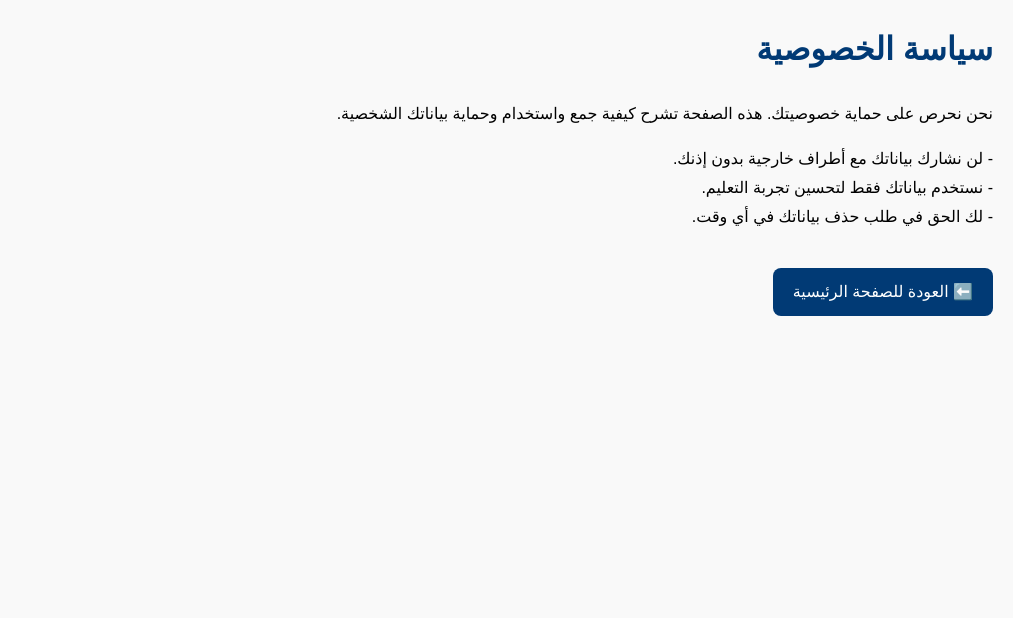
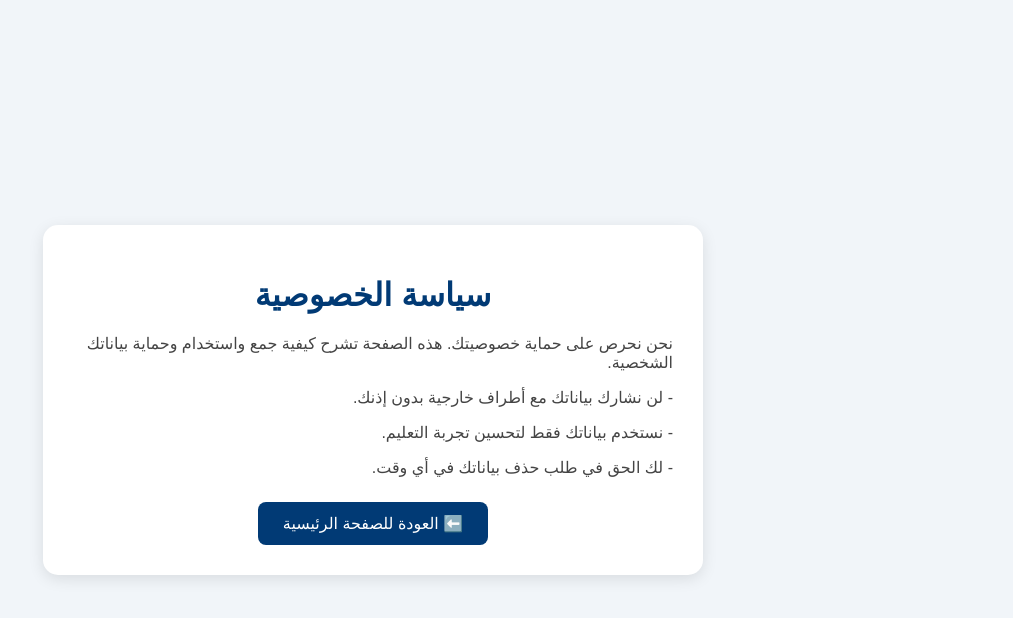
Before and after one commit to aba787/Staj1, a plain HTML site: page privacy.html in a window 1280 px wide. Shown: the whole page, without its empty margins (267-1280 px from the left). Drawn offline with Linux system fonts and the light colour scheme.

Commit message:
Update privacy.html

```diff
--- a/privacy.html
+++ b/privacy.html
@@ -7,21 +7,44 @@
   <style>
     body {
       font-family: "Cairo", sans-serif;
-      margin: 20px;
-      line-height: 1.8;
-      background-color: #f9f9f9;
+      margin: 0;
+      padding: 0;
+      background-color: #f1f5f9;
+      display: flex;
+      justify-content: center;
+      align-items: center;
+      min-height: 100vh;
+    }
+    .card {
+      background: #fff;
+      max-width: 600px;
+      width: 90%;
+      padding: 30px;
+      border-radius: 15px;
+      box-shadow: 0 4px 15px rgba(0,0,0,0.1);
+      text-align: right;
     }
     h1 {
       color: #013a75;
+      margin-bottom: 20px;
+      text-align: center;
+    }
+    p {
+      margin-bottom: 15px;
+      color: #444;
     }
     .back-btn {
-      display: inline-block;
-      margin-top: 20px;
-      padding: 10px 20px;
+      display: block;
+      margin: 25px auto 0;
+      padding: 12px 25px;
       background: #013a75;
       color: white;
       text-decoration: none;
       border-radius: 8px;
+      font-size: 16px;
+      text-align: center;
+      transition: background 0.3s;
+      width: fit-content;
     }
     .back-btn:hover {
       background: #0051a3;
@@ -29,16 +52,14 @@
   </style>
 </head>
 <body>
-  <h1>سياسة الخصوصية</h1>
-  <p>
-    نحن نحرص على حماية خصوصيتك. هذه الصفحة تشرح كيفية جمع واستخدام وحماية بياناتك الشخصية.
-  </p>
-  <p>
-    - لن نشارك بياناتك مع أطراف خارجية بدون إذنك.<br>
-    - نستخدم بياناتك فقط لتحسين تجربة التعليم.<br>
-    - لك الحق في طلب حذف بياناتك في أي وقت.
-  </p>
+  <div class="card">
+    <h1>سياسة الخصوصية</h1>
+    <p>نحن نحرص على حماية خصوصيتك. هذه الصفحة تشرح كيفية جمع واستخدام وحماية بياناتك الشخصية.</p>
+    <p>- لن نشارك بياناتك مع أطراف خارجية بدون إذنك.</p>
+    <p>- نستخدم بياناتك فقط لتحسين تجربة التعليم.</p>
+    <p>- لك الحق في طلب حذف بياناتك في أي وقت.</p>
 
-  <a href="index.html" class="back-btn">⬅️ العودة للصفحة الرئيسية</a>
+    <a href="index.html" class="back-btn">⬅️ العودة للصفحة الرئيسية</a>
+  </div>
 </body>
 </html>
```
